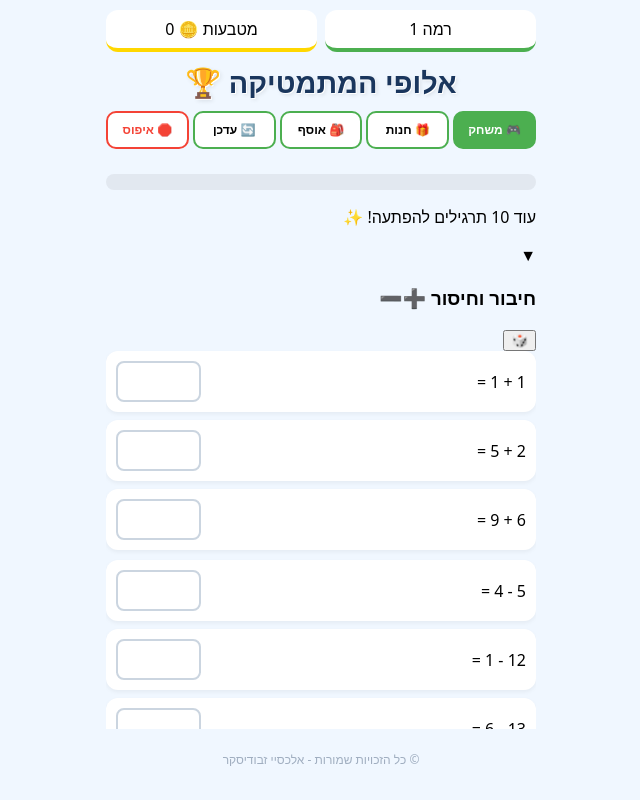
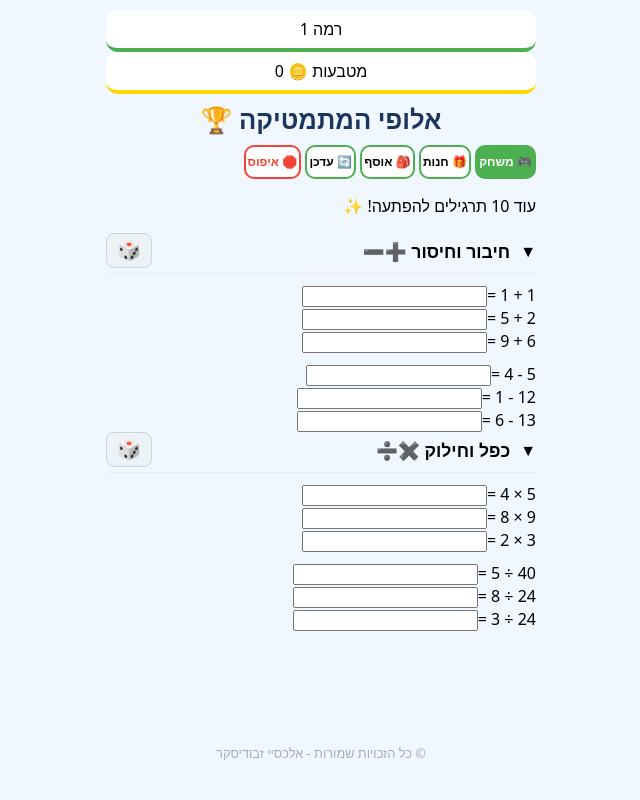
Before and after one commit to losha24/Carton, a plain HTML site: page index.html in a window 1280 px wide. Shown: the whole page, without its empty margins (319-959 px from the left). Drawn offline with nearby package versions, Linux system fonts and the light colour scheme.

Commit message:
Update style.css

```diff
--- a/style.css
+++ b/style.css
@@ -2,70 +2,41 @@
     --primary: #4CAF50;
     --error: #f44336;
     --bg: #F0F7FF;
-    --title-color: #1a365d;
 }
 
-body, html {
-    height: 100%; margin: 0; padding: 0;
-    overflow: hidden; font-family: system-ui, sans-serif;
-    background: var(--bg); direction: rtl;
-}
+body, html { height: 100%; margin: 0; padding: 0; overflow: hidden; font-family: system-ui, sans-serif; background: var(--bg); direction: rtl; }
+.app-container { display: flex; flex-direction: column; height: 100vh; max-width: 450px; margin: auto; padding: 10px; box-sizing: border-box; }
 
-.app-container {
-    display: flex; flex-direction: column; height: 100vh;
-    max-width: 450px; margin: auto; padding: 10px; box-sizing: border-box;
-}
+.main-title { text-align: center; color: #1a365d; font-size: 1.6rem; margin: 8px 0; }
 
-.main-title {
-    text-align: center; color: var(--title-color);
-    font-size: 1.8rem; margin: 10px 0;
-    text-shadow: 1px 1px 0px white, 2px 2px 4px rgba(0,0,0,0.1);
-}
+.scroll-area { flex: 1; overflow-y: auto; padding-bottom: 20px; }
 
-/* אזור גלילה תקין */
-.scroll-area {
-    flex: 1; overflow-y: auto;
-    -webkit-overflow-scrolling: touch;
-    padding-bottom: 20px;
-}
+/* כותרת סקציה עם כפתור ממול */
+.section-header { display: flex; justify-content: space-between; align-items: center; border-bottom: 1px solid #eee; padding-bottom: 5px; margin-bottom: 10px; }
+.clickable-area { display: flex; align-items: center; cursor: pointer; flex: 1; }
+.clickable-area h3 { margin: 0 10px; font-size: 1.1rem; }
+.mini-refresh { background: #edf2f7; border: 1px solid #cbd5e0; border-radius: 8px; padding: 5px 10px; font-size: 1.2rem; cursor: pointer; }
 
-/* כרטיסיות רמה וכסף */
-.stats-container { display: flex; gap: 8px; margin-bottom: 10px; }
+/* קיפול */
+.collapsible-content { display: block; overflow: hidden; transition: all 0.3s ease; }
+.collapsible-content.collapsed { display: none; }
+
+/* חנות */
+.items-grid { display: grid; grid-template-columns: 1fr 1fr; gap: 10px; }
+.store-item { background: white; padding: 12px; border-radius: 15px; text-align: center; border: 1px solid #edf2f7; box-shadow: 0 2px 5px rgba(0,0,0,0.05); }
+
+/* רענון וסטטיסטיקה */
 .stat-card { flex: 1; background: white; padding: 8px; border-radius: 12px; text-align: center; border-bottom: 4px solid #ddd; }
 .stat-card.level { border-color: var(--primary); }
 .stat-card.coins { border-color: #FFD700; }
 
-/* טאבים - התאמה למילים ארוכות */
-.tabs { display: flex; gap: 4px; margin-bottom: 15px; }
-.tabs button {
-    flex: 1; padding: 10px 2px; border-radius: 10px;
-    border: 2px solid var(--primary); background: white;
-    font-weight: bold; font-size: 0.75rem; cursor: pointer;
-}
+.tabs button { flex: 1; padding: 8px 2px; border-radius: 10px; border: 2px solid var(--primary); background: white; font-weight: bold; font-size: 0.75rem; }
 .tabs button.active { background: var(--primary); color: white; }
 .reset-tab-btn { border-color: var(--error) !important; color: var(--error); }
 
-/* תרגילים ומשוב */
-.exercise-row { display: flex; justify-content: space-between; align-items: center; padding: 10px; background: white; border-radius: 12px; margin-bottom: 8px; box-shadow: 0 2px 4px rgba(0,0,0,0.05); }
-input[type="number"] { width: 65px; text-align: center; border: 2px solid #cbd5e0; border-radius: 8px; padding: 8px; font-size: 1.1rem; transition: all 0.2s; }
-
-/* עיצוב לתשובה שגויה */
 input.wrong { border-color: var(--error); background: #fee2e2; animation: shake 0.3s; }
-@keyframes shake {
-    0%, 100% { transform: translateX(0); }
-    25% { transform: translateX(-4px); }
-    75% { transform: translateX(4px); }
-}
-
+@keyframes shake { 0%, 100% { transform: translateX(0); } 25% { transform: translateX(-4px); } 75% { transform: translateX(4px); } }
 input.correct { border-color: var(--primary); background: #f0fdf4; pointer-events: none; }
 
-/* חנות */
-.items-grid { display: grid; grid-template-columns: 1fr 1fr; gap: 10px; }
-.store-item { background: white; padding: 12px; border-radius: 15px; text-align: center; border: 1px solid #edf2f7; }
-
-/* פס התקדמות */
-.progress-container { background: #e2e8f0; height: 16px; border-radius: 10px; overflow: hidden; margin: 10px 0; }
-.progress-fill { background: linear-gradient(90deg, #4CAF50, #8BC34A); width: 0%; height: 100%; transition: width 0.3s; }
-
+footer { text-align: center; font-size: 0.8rem; color: #a0aec0; padding: 15px 0; margin-top: auto; }
 .hidden { display: none !important; }
-footer { text-align: center; font-size: 0.75rem; color: #a0aec0; padding: 10px 0; }
```
